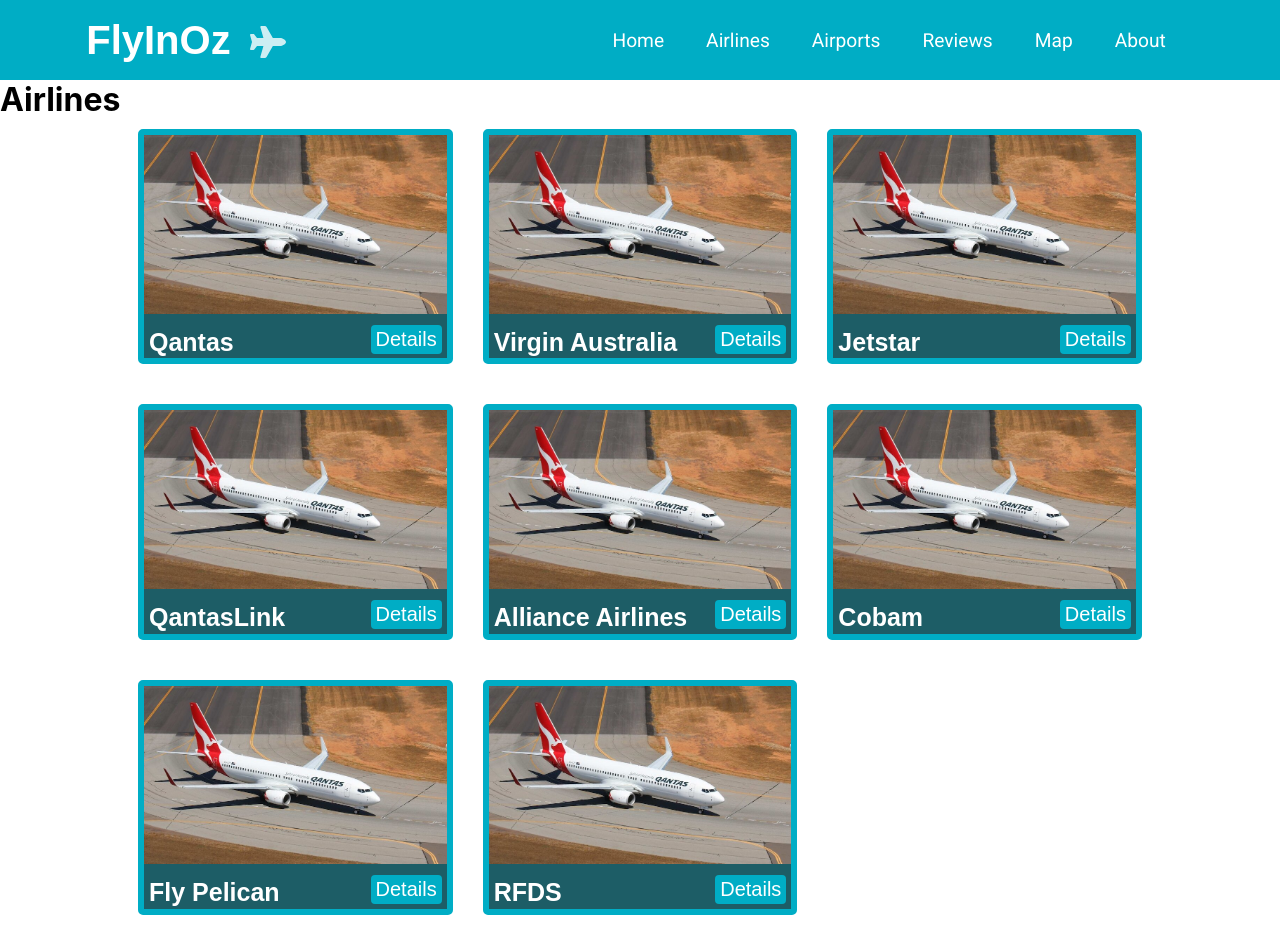
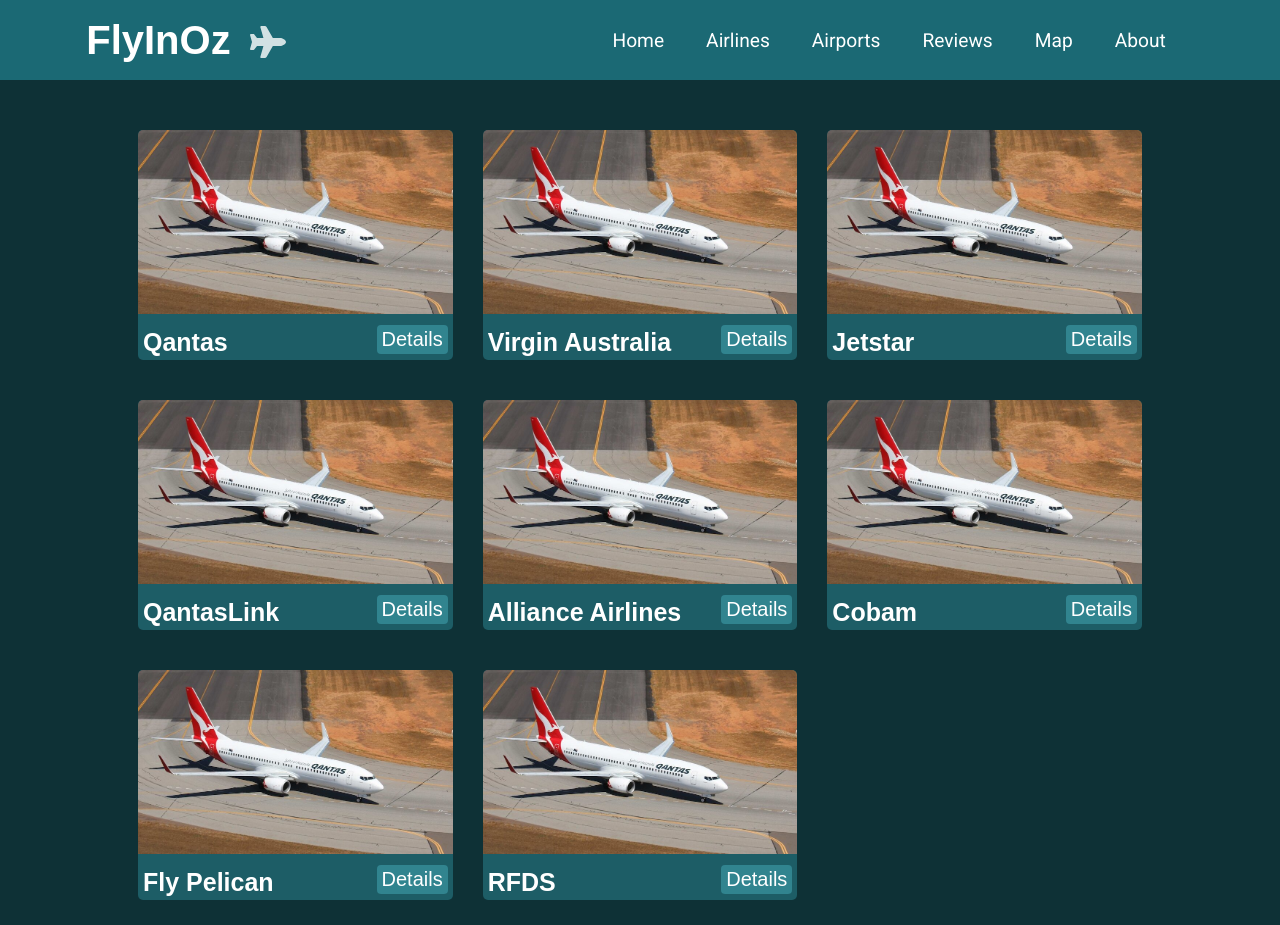
Before and after one commit to nikhilsurfingaus/FlyInOzApp, a React (Create React App) app: page /airlines in a window 1280 px wide. Built offline with nearby package versions, Linux system fonts and the light colour scheme; a web font is replaced by a local one.

Commit message:
Background Update Bug Fixes

```diff
--- a/src/App.css
+++ b/src/App.css
@@ -2,5 +2,4 @@
     box-sizing: border-box;
     margin: 0;
     padding: 0;
-    /* background-color: black; */
 }
--- a/src/components/Navbar.css
+++ b/src/components/Navbar.css
@@ -1,5 +1,5 @@
 .NavbarItems {
-    background: #00ADC5;
+    background-color: #1b6974;
     height: 80px;
     display: flex;
     justify-content: center;
@@ -14,19 +14,19 @@
     cursor: pointer;
     font-family: 'Stick No Bills', sans-serif;
     font-size: 40px;
-    background: #00ADC5;
+    background: #1b6974;
 }
 
 .logo {
     text-decoration: none;
-    background: #00ADC5;
+    background: #1b6974;
 }
 
 .plane {
     margin-left: 0.5rem;
     font-size: 2rem;
     opacity: 80%;
-    background: #00ADC5;
+    background: #1b6974;
 }
 
 .nav-menu {
@@ -38,7 +38,7 @@
     width: 70vw;
     justify-content: end;
     margin-right: 2rem;
-    background: #00ADC5;
+    background: #1b6974;
 }
 
 .nav-links {
@@ -46,6 +46,7 @@
     text-decoration: none;
     padding: 0.5rem 1rem;
     font-family: 'Roboto', sans-serif;
+    background: #1b6974;
 }
 
 .nav-links:hover {
@@ -69,13 +70,7 @@
 .animate__animated.animate__fadeIn {
     -webkit-animation-delay: 0.3s;
     animation-delay: 0.3s;
-}
-
-@media screen and (min-width: 960px) {
-    .logo:hover {
-        transition: all 0.3s ease-out;
-        transform: scale(1.1);
-    }
+    background: #1b6974;
 }
 
 @media screen and (max-width:960px) {
@@ -93,9 +88,10 @@
         left: -100%;
         opacity: 1;
         transition: all 0.5s ease;
+        background: #2297a6;
     }
     .nav-menu.active {
-        background: #1D5D66;
+        background: #2297a6;
         left: 0;
         opacity: 1;
         transition: all 0.5s ease;
@@ -109,6 +105,7 @@
         padding: 2rem;
         width: 100%;
         display: table;
+        background: #2297a6;
     }
     .nav-links:hover {
         background-color: #73cfdc;
@@ -129,10 +126,15 @@
         transform: translate(-100%, 60%);
         font-size: 1.8rem;
         cursor: pointer;
+        background: #1b6974;
     }
     .fa-times {
         color: #fff;
         font-size: 2rem;
+        background: #1b6974;
+    }
+    .fa-bars {
+        background: #1b6974;
     }
     .logo:hover {
         transition: none;
--- a/src/pages/airlines.css
+++ b/src/pages/airlines.css
@@ -1,6 +1,7 @@
 * {
     padding: 0;
     box-sizing: border-box;
+    background-color: #0e3136;
 }
 
 .app_container {
@@ -8,6 +9,7 @@
     display: block;
     margin: auto;
     padding: 10px;
+    margin-top: 40px;
 }
 
 .content_container {
@@ -21,10 +23,6 @@
 .content_card {
     display: block;
     border-radius: 5px;
-    border-color: #00ADC5;
-    border-style: solid;
-    border-spacing: 10px;
-    border-width: 6px;
     background-color: #1D5D66;
 }
 
@@ -40,6 +38,8 @@
 img {
     width: 100%;
     height: 80%;
+    border-top-left-radius: 5px;
+    border-top-right-radius: 5px;
 }
 
 p {
@@ -51,7 +51,7 @@
 }
 
 .content_card button.more {
-    background-color: #00ADC5;
+    background-color: #31848f;
     border: none;
     outline: none;
     margin: 0px;
@@ -77,27 +77,28 @@
 
 .pop_up_content {
     border-radius: 10px;
+    background-color: #1b6974;
 }
 
 .pop_up_body {
     width: 70%;
     height: 70%;
-    background-color: #1D5D66;
     margin: auto;
     border-radius: 10px;
+    background-color: #043b43;
 }
 
 .pop_up_header {
     width: 100%;
-    background-color: #00ADC5;
+    background-color: #1b6974;
     border-top-left-radius: 10px;
     border-top-right-radius: 10px;
 }
 
 .pop_up_header .but {
     color: white;
-    background-color: #00ADC5;
-    border-color: #00ADC5;
+    background-color: #1b6974;
+    border-color: #1b6974;
     margin-top: -10px;
     width: 60%;
     margin-right: -10px;
@@ -118,7 +119,7 @@
     font-size: 25px;
     display: inline-block;
     margin-left: 10px;
-    background-color: #00ADC5;
+    background-color: #1b6974;
 }
 
 .pop_up_card p.details {
@@ -127,6 +128,20 @@
     padding-left: 15px;
     padding-right: 15px;
     text-align: center;
+    background-color: #043b43;
+}
+
+.pop_up_card {
+    background-color: #043b43;
+    border-radius: 10px;
+}
+
+.fa-times {
+    background: #1b6974;
+}
+
+.details {
+    background-color: #043b43;
 }
 
 @media screen and (max-width:960px) {
@@ -141,6 +156,9 @@
     }
     .pop_up_header p.Name {
         width: 34%;
+    }
+    .fa-times {
+        background: #1b6974;
     }
 }
 
@@ -171,7 +189,7 @@
         font-size: 12px;
     }
     .content_card button.more {
-        background-color: #00ADC5;
+        background-color: #31848f;
         margin-right: 0;
         float: right;
         margin-top: -1%;
@@ -201,11 +219,14 @@
         -webkit-animation-duration: 1s;
         animation-duration: 1s;
     }
+    .fa-times {
+        background: #1b6974;
+    }
 }
 
 @media screen and (max-width:1600px) {
     .content_card button.more {
-        background-color: #00ADC5;
+        background-color: #31848f;
         margin-right: 0;
         float: right;
         margin-top: -1%;
@@ -217,7 +238,7 @@
 
 @media screen and (max-width:1200px) {
     .content_card button.more {
-        background-color: #00ADC5;
+        background-color: #31848f;
         margin-right: 0;
         float: right;
         margin-top: -1%;
--- a/src/pages/airlines.jsx
+++ b/src/pages/airlines.jsx
@@ -16,7 +16,6 @@
 
     return (
         <>
-           <h1>Airlines</h1>
             <div className="app_container">
                 <div className="content_container animate__animated animate__slideInUp">
                     {AirlineData.map((operators) => {
```
